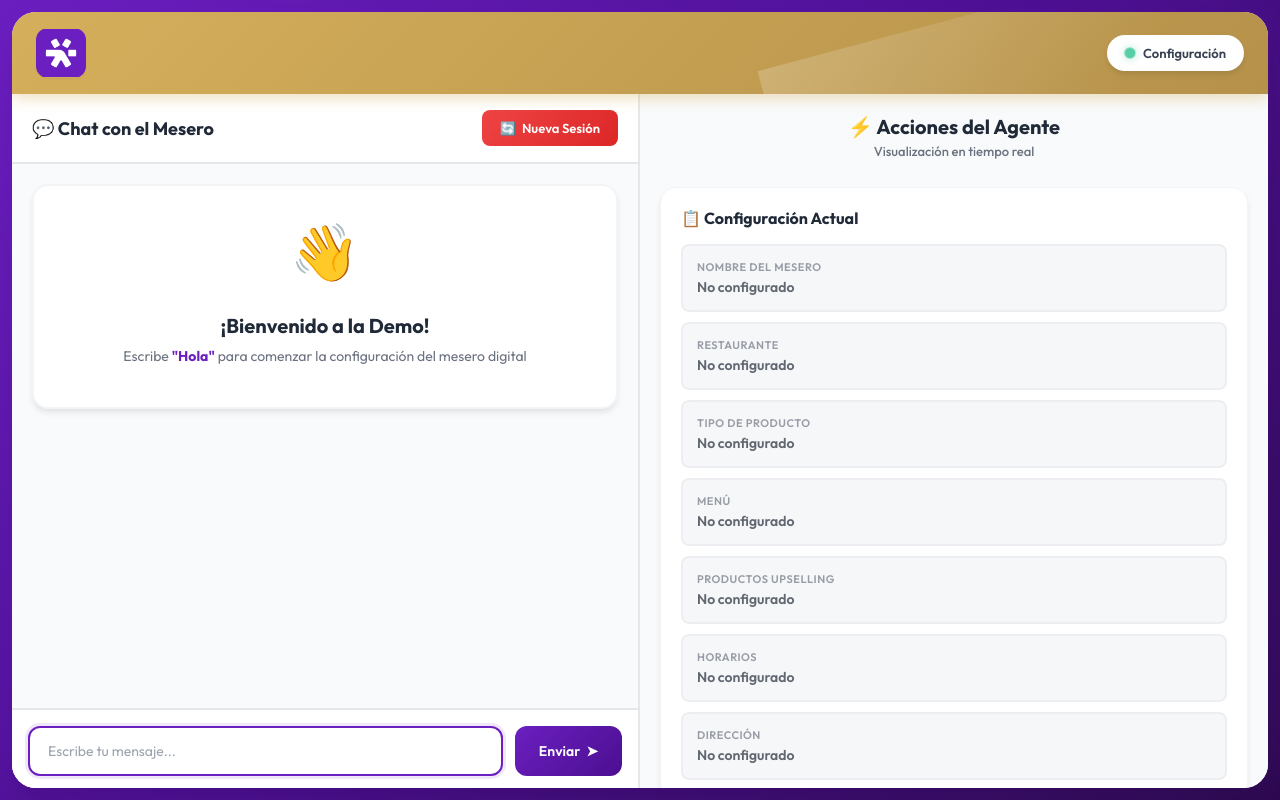
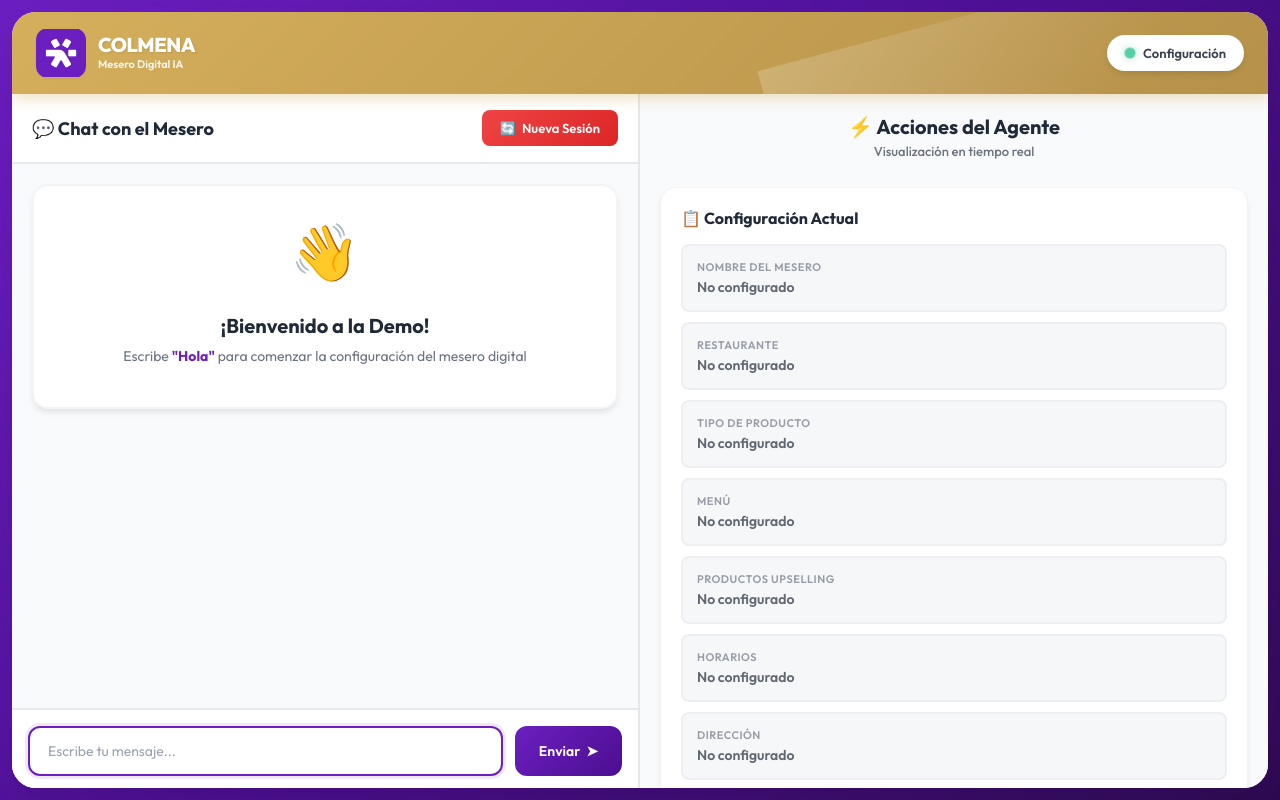
Before and after one commit to stivenrosales/Agente-Restaurantes-Colmena, a website: page public/index.html in a window 1280 px wide. Drawn offline with Linux system fonts and the light colour scheme; no server answers.

Commit message:
📝 Re-agregado título COLMENA al header junto al logo

```diff
--- a/public/index.html
+++ b/public/index.html
@@ -25,6 +25,10 @@
         <header class="header">
             <div class="logo">
                 <img src="logo.png" alt="COLMENA Logo" class="logo-icon-img">
+                <div class="logo-text">
+                    <h1>COLMENA</h1>
+                    <p>Mesero Digital IA</p>
+                </div>
             </div>
             <div class="status-badge" id="statusBadge">
                 <span class="status-dot"></span>
--- a/public/styles.css
+++ b/public/styles.css
@@ -116,6 +116,7 @@ body {
 .logo {
     display: flex;
     align-items: center;
+    gap: 12px;
     z-index: 1;
 }
 
@@ -125,6 +126,35 @@ body {
     object-fit: contain;
     border-radius: 12px;
     box-shadow: var(--shadow-sm);
+}
+
+.logo-text h1 {
+    font-family: var(--font-brand);
+    font-size: 20px;
+    font-weight: 900;
+    color: var(--white);
+    letter-spacing: -0.5px;
+    text-shadow: 1px 1px 2px rgba(0, 0, 0, 0.1);
+    line-height: 1;
+}
+
+.logo-text p {
+    font-family: var(--font-body);
+    color: rgba(255, 255, 255, 0.9);
+    font-size: 11px;
+    font-weight: 600;
+    margin-top: 2px;
+}
+
+/* Mobile responsive adjustments for logo text */
+@media (max-width: 480px) {
+    .logo-text p {
+        display: none;
+    }
+
+    .logo-text h1 {
+        font-size: 16px;
+    }
 }
 
 .status-badge {
```
